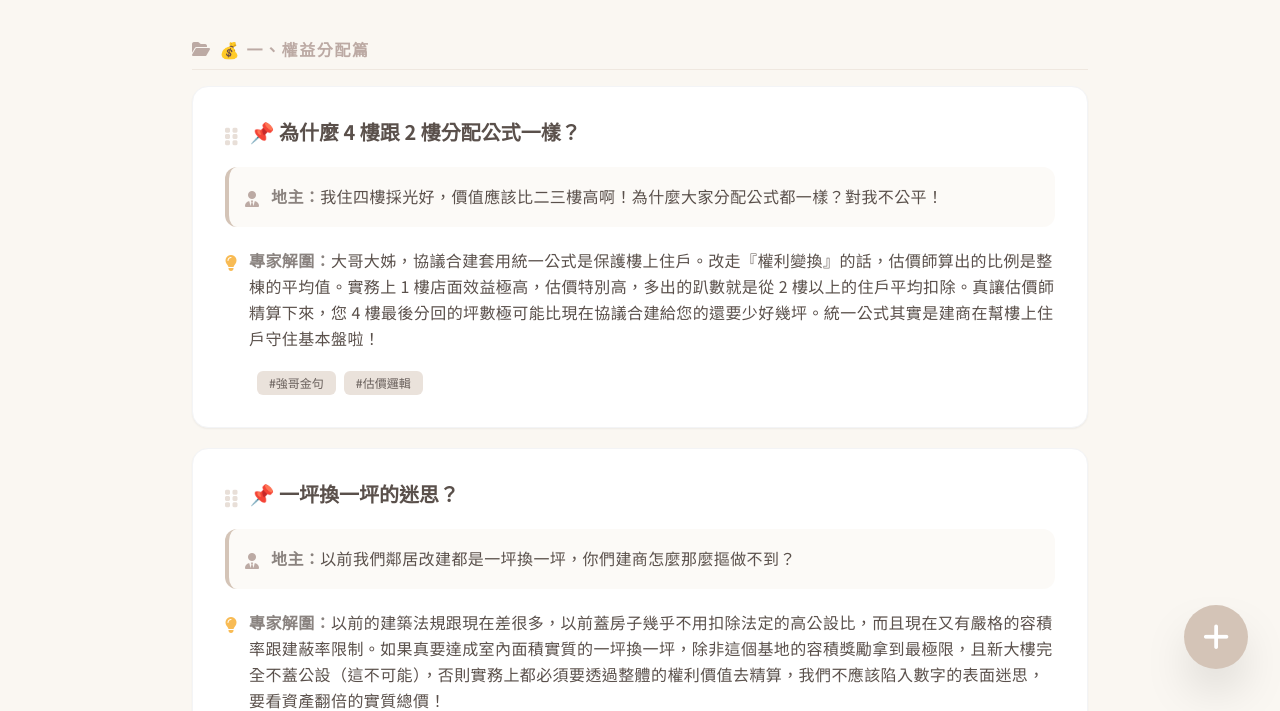
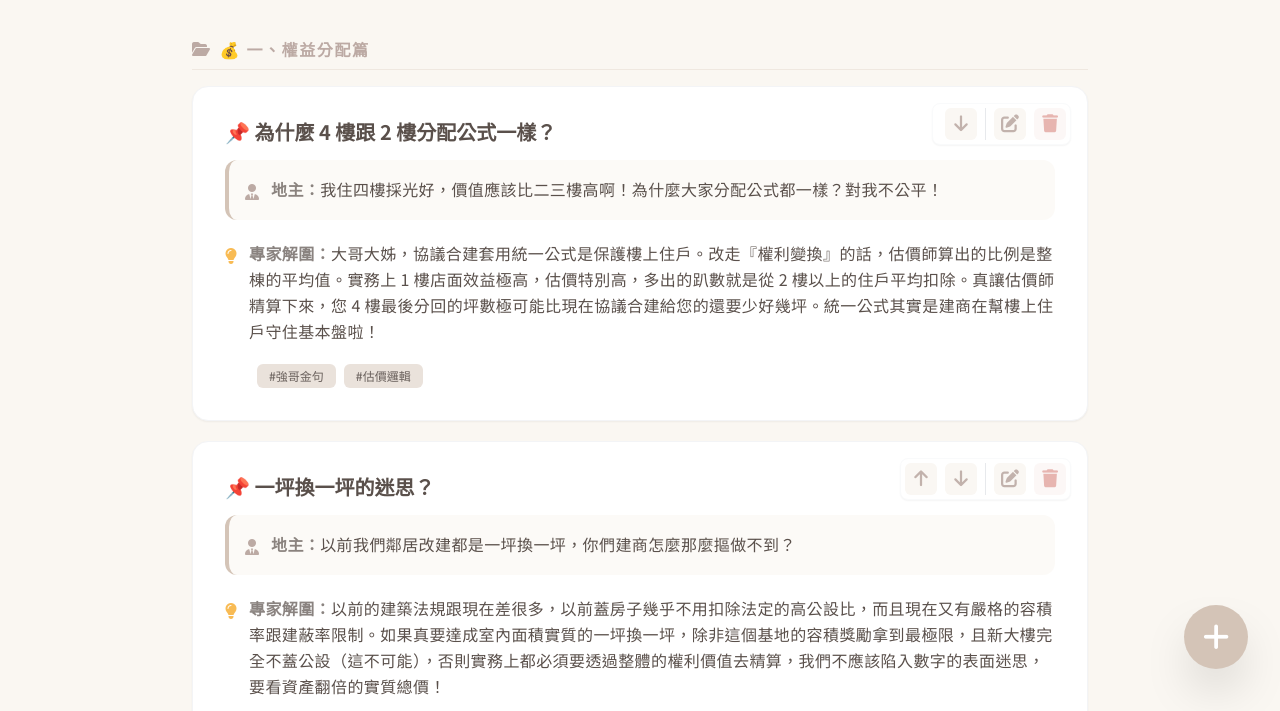
Before and after one commit to yociknows/expert-pm-pwa, a plain HTML site: page index.html in a window 1280 px wide. Shown: the part 99-810 px from the top of the page. Drawn offline with nearby package versions, Linux system fonts and the light colour scheme.

Commit message:
Update index.html

```diff
--- a/index.html
+++ b/index.html
@@ -13,8 +13,6 @@
     <link rel="preconnect" href="https://fonts.gstatic.com" crossorigin>
     <link href="https://fonts.googleapis.com/css2?family=Noto+Sans+TC:wght@300;400;500;700&display=swap" rel="stylesheet">
     <link rel="stylesheet" href="https://cdnjs.cloudflare.com/ajax/libs/font-awesome/6.5.1/css/all.min.css">
-
-    <script src="https://cdn.jsdelivr.net/npm/sortablejs@latest/Sortable.min.js"></script>
 
     <script>
         tailwind.config = {
@@ -38,10 +36,6 @@
         ::-webkit-scrollbar { display: none; }
         .glass-modal { background: rgba(90, 80, 75, 0.2); backdrop-filter: blur(8px); }
         .slide-header { border-left: 4px solid #D4C4B7; padding-left: 1rem; }
-        /* 拖曳時的卡片視覺效果 */
-        .sortable-ghost { opacity: 0.4; background-color: #FAF7F2; }
-        .drag-handle { cursor: grab; }
-        .drag-handle:active { cursor: grabbing; }
     </style>
 </head>
 <body class="text-morandi-text p-4 md:p-8 min-h-screen relative pb-24">
@@ -63,7 +57,7 @@
 
     <main id="app-content" class="max-w-4xl mx-auto space-y-10"></main>
 
-    <button onclick="openModal()" class="fixed bottom-8 right-8 bg-morandi-primary text-white w-16 h-16 rounded-full shadow-2xl text-3xl flex items-center justify-center hover:bg-morandi-accent transition-all transform hover:scale-105 active:scale-95">
+    <button onclick="openModal()" class="fixed bottom-8 right-8 bg-morandi-primary text-white w-16 h-16 rounded-full shadow-2xl text-3xl flex items-center justify-center hover:bg-morandi-accent transition-all transform hover:scale-105 active:scale-95 z-40">
         <i class="fa-solid fa-plus"></i>
     </button>
 
@@ -115,7 +109,7 @@
                 { title: "協議合建 vs. 權利變換差別？", scenario: "聽說走都更可以選協議合建或權利變換，這兩個分回比例差在哪？建商扣掉的42%共同負擔都在扣些什麼？", answer: "『協議合建』是地主與建商私下談好比例（例如地主58%、建商42%），合意就簽約，流程快且政府不干預建商的成本。而『權利變換』是公辦的強制分配，建商要把所有蓋房子的營建成本、利息、規劃費等列出清單（也就是共同負擔42%），送交政府審議會一條條審查，通過後再由三家估價師來精算各戶價值。走權變雖然公開透明，但流程繁複，時間會多拖好幾年喔！", tags: ["#權利變換", "#共同負擔"] }
             ]},
             { category: "🏢 二、選屋與產品篇", questions: [
-                { title: "何時選屋？選到同一間怎麼辦？會不會有黑箱？", scenario: "我什麼時候可以挑房子？萬一我看中的那一戶別人也想要怎麼辦？你們建商會不會私下先把好樓層留給地主代表或自己人，不公開透明啊？", answer: "大哥大姊，您的顧慮非常正確，『公平透明』絕對是我們的第一原則！通常會在建築『圖面與坪數確認』後，送交政府審查前，舉辦正式的『公開選配大會』。如果是走權利變換，法規更明文保障有 30 天的『選配期』。我們絕對不允許私下黑箱！如果兩位地主看上同一戶，規則很簡單，就是在公開大會上『抽籤決定』。選屋當天會聘請第三方『律師到場見證』，結果也會造冊送交政府都更處審核，您絕對可以一百個放心！", tags: ["#選屋時機", "#公開抽籤", "#律師見證"] },
+                { title: "何時選屋？選到同一間怎麼辦？會不會有黑箱？", scenario: "我什麼時候可以挑房子？萬一我看中的那一戶別人也想要怎麼辦？你們建商會不會私下先把好樓層留給地主代表或自己人，不公開透明啊？", answer: "大哥/大姊，這點您完全不用擔心！選屋流程正是都更最公開透明的地方。第一步，當我們社區同意度達到 8 成左右，我們就會請建築師畫出立體圖面，並且『逐戶』詢問大家初步的格局需求。第二步，等到『事業計畫』送審後，圖面設計完整了，才會召開正式的『選屋大會』。萬一兩位地主看上同一戶，就是在律師見證下『公開抽籤』！甚至送件後您如果還有想法，在『公開展覽』與『公聽會』期間都能提出，大家想蓋什麼樣的房子，是你們自己可以參與決定的喔！", tags: ["#選屋時機", "#公聽會", "#公開抽籤", "#參與感"] },
                 { title: "一層 9 戶出入太複雜，我反對！", scenario: "我們公寓一層才兩戶很單純！新大樓設計圖畫一層九戶出入太複雜、太可怕了，我不簽！", answer: "大哥大姊別擔心，目前的圖面只是為了跟政府申請容積而評估上限的『初步草圖』。都更最棒的地方就在於，未來的公聽會階段大家都可以提出意見，設計圖絕對是可以微調修改的！實務上我們建築師有兩大解法：第一是『樓層分開』，把大坪數地主戶集中在特定樓層；第二是做『假雙拼梯廳』，雖然同層戶數多，但出電梯會用實牆和門禁一分為二，每天回家感覺其實就像一層只有3-4戶一樣單純！", tags: ["#建築解法", "#梯廳設計"] },
                 { title: "公設比動輒 30% 以上，是不是被建商賺走了？", scenario: "以前公寓是零公設，現在新大樓公設比都要 30% 多，扣掉這些我室內變好小，公設是不是建商偷蓋來賺錢的？", answer: "這真的是天大的誤會！現在的高公設比是因為國家建築法規變嚴格了。為了大家的消防安全，法規強制規定 8 樓以上新建築必須配置『雙安全梯』，還要有機房、排煙室、無障礙電梯空間與法定防空避難室。這些都是攸關生命安全的『救命空間』，而不是建商為了賺錢亂蓋的。雖然室內坪數看起來變小，但換來的是防震、消防跟有電梯有管理的現代化生活品質！", tags: ["#公設比爭議", "#建築法規"] },
                 { title: "車位要怎麼分配？為什麼大家都想選黃金樓層？", scenario: "選屋時誰先選？萬一大家都想選黃金樓層或三角窗怎麼辦？為什麼小坪數不能配平面車位？", answer: "選屋的順序在合約裡都會明訂，通常是依照『地主原本的持分價值大小』來排列先後順序，或者在公開大會上用公平抽籤的方式決定。如果遇到重複看中同一個黃金樓層或三角窗，大家就依抽籤順序決定，沒抽到的就選第二志願。至於車位，平面車位數量有限，通常會優先配給大坪數的住戶；小坪數因為權利價值較小，實務上會搭配機械車位，這也是為了確保所有地主都有基本車位可用的公平妥協。", tags: ["#選屋順序", "#車位分配"] }
@@ -151,21 +145,31 @@
                 section.innerHTML = `<h2 class="text-base font-bold uppercase tracking-widest text-morandi-accent flex items-center border-b border-morandi-primary/30 pb-2 mb-4"><i class="fa-solid fa-folder-open mr-2"></i>${cat.category}</h2>`;
 
                 const questionList = document.createElement('div');
-                questionList.className = "space-y-5 sortable-list";
-                questionList.dataset.categoryIndex = cIdx;
+                questionList.className = "space-y-5";
 
                 cat.questions.forEach((q, qIdx) => {
                     const card = document.createElement('div');
-                    card.className = "bg-morandi-card rounded-2xl p-6 md:p-8 shadow-sm border border-gray-100 hover:shadow-md transition group relative";
+                    card.className = "bg-morandi-card rounded-2xl p-6 md:p-8 shadow-sm border border-gray-100 relative";
+
+                    // 🌟 新增：常駐的右上角控制按鈕區 (手機直接可見，包含上下箭頭)
                     card.innerHTML = `
-                        <div class="absolute top-4 right-4 flex space-x-4 opacity-0 group-hover:opacity-100 transition">
-                            <button onclick="openModal(${cIdx}, ${qIdx})" class="text-base text-morandi-accent hover:text-morandi-text" title="編輯"><i class="fa-solid fa-pen-to-square"></i></button>
-                            <button onclick="deleteQA(${cIdx}, ${qIdx})" class="text-base text-morandi-danger" title="刪除"><i class="fa-solid fa-trash"></i></button>
+                        <div class="absolute top-4 right-4 flex space-x-2 bg-morandi-card rounded-lg p-1 opacity-90 border border-gray-50 shadow-sm">
+                            <button onclick="moveUp(${cIdx}, ${qIdx})" class="${qIdx === 0 ? 'hidden' : ''} text-lg w-8 h-8 flex items-center justify-center text-morandi-accent hover:text-morandi-text bg-morandi-bg rounded-md transition" title="上移">
+                                <i class="fa-solid fa-arrow-up"></i>
+                            </button>
+                            <button onclick="moveDown(${cIdx}, ${qIdx})" class="${qIdx === cat.questions.length - 1 ? 'hidden' : ''} text-lg w-8 h-8 flex items-center justify-center text-morandi-accent hover:text-morandi-text bg-morandi-bg rounded-md transition" title="下移">
+                                <i class="fa-solid fa-arrow-down"></i>
+                            </button>
+
+                            <div class="w-px bg-gray-200 mx-1"></div> <button onclick="openModal(${cIdx}, ${qIdx})" class="text-lg w-8 h-8 flex items-center justify-center text-morandi-accent hover:text-morandi-text bg-morandi-bg rounded-md transition" title="編輯">
+                                <i class="fa-solid fa-pen-to-square"></i>
+                            </button>
+                            <button onclick="deleteQA(${cIdx}, ${qIdx})" class="text-lg w-8 h-8 flex items-center justify-center text-morandi-danger hover:text-white hover:bg-morandi-danger bg-morandi-danger/10 rounded-md transition" title="刪除">
+                                <i class="fa-solid fa-trash"></i>
+                            </button>
                         </div>
 
-                        <div class="flex items-start mb-4 pr-16">
-                            <i class="fa-solid fa-grip-vertical mt-1 mr-3 text-morandi-tag hover:text-morandi-accent drag-handle text-xl" title="按住拖曳排序"></i>
-                            <h3 class="font-bold text-xl leading-tight text-morandi-text">📌 ${q.title}</h3>
+                        <div class="flex items-start mb-4 pr-[140px]"> <h3 class="font-bold text-xl leading-tight text-morandi-text">📌 ${q.title}</h3>
                         </div>
 
                         <div class="flex items-start mb-5 bg-morandi-bg/60 p-4 rounded-xl border-l-4 border-morandi-primary">
@@ -186,25 +190,28 @@
                 section.appendChild(questionList);
                 container.appendChild(section);
             });
+        }
 
-            document.querySelectorAll('.sortable-list').forEach(list => {
-                new Sortable(list, {
-                    handle: '.drag-handle',
-                    animation: 200,
-                    ghostClass: 'sortable-ghost',
-                    onEnd: function (evt) {
-                        const cIdx = evt.to.dataset.categoryIndex;
-                        const oldIndex = evt.oldIndex;
-                        const newIndex = evt.newIndex;
+        // 🌟 新增：上移功能
+        function moveUp(cIdx, qIdx) {
+            if (qIdx > 0) {
+                const temp = qaData[cIdx].questions[qIdx];
+                qaData[cIdx].questions[qIdx] = qaData[cIdx].questions[qIdx - 1];
+                qaData[cIdx].questions[qIdx - 1] = temp;
+                localStorage.setItem('dugeng_master_db', JSON.stringify(qaData));
+                renderApp();
+            }
+        }
 
-                        if (oldIndex !== newIndex) {
-                            const movedItem = qaData[cIdx].questions.splice(oldIndex, 1)[0];
-                            qaData[cIdx].questions.splice(newIndex, 0, movedItem);
-                            localStorage.setItem('dugeng_master_db', JSON.stringify(qaData));
-                        }
-                    }
-                });
-            });
+        // 🌟 新增：下移功能
+        function moveDown(cIdx, qIdx) {
+            if (qIdx < qaData[cIdx].questions.length - 1) {
+                const temp = qaData[cIdx].questions[qIdx];
+                qaData[cIdx].questions[qIdx] = qaData[cIdx].questions[qIdx + 1];
+                qaData[cIdx].questions[qIdx + 1] = temp;
+                localStorage.setItem('dugeng_master_db', JSON.stringify(qaData));
+                renderApp();
+            }
         }
 
         function openModal(cIdx = -1, qIdx = -1) {
```
